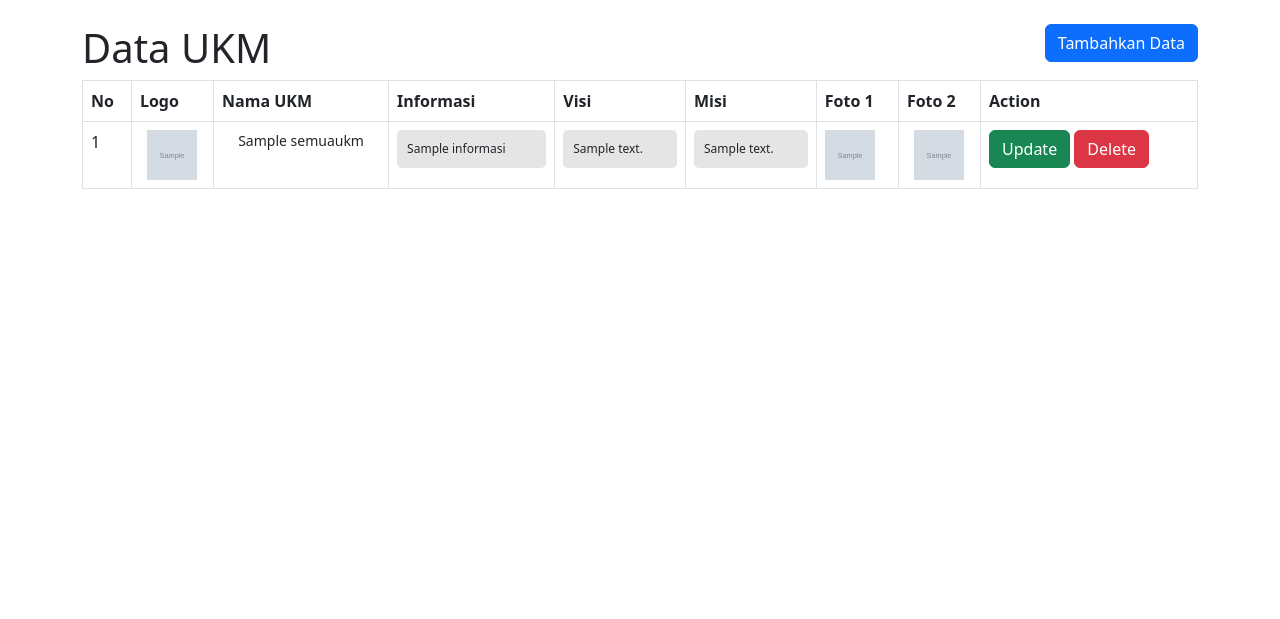
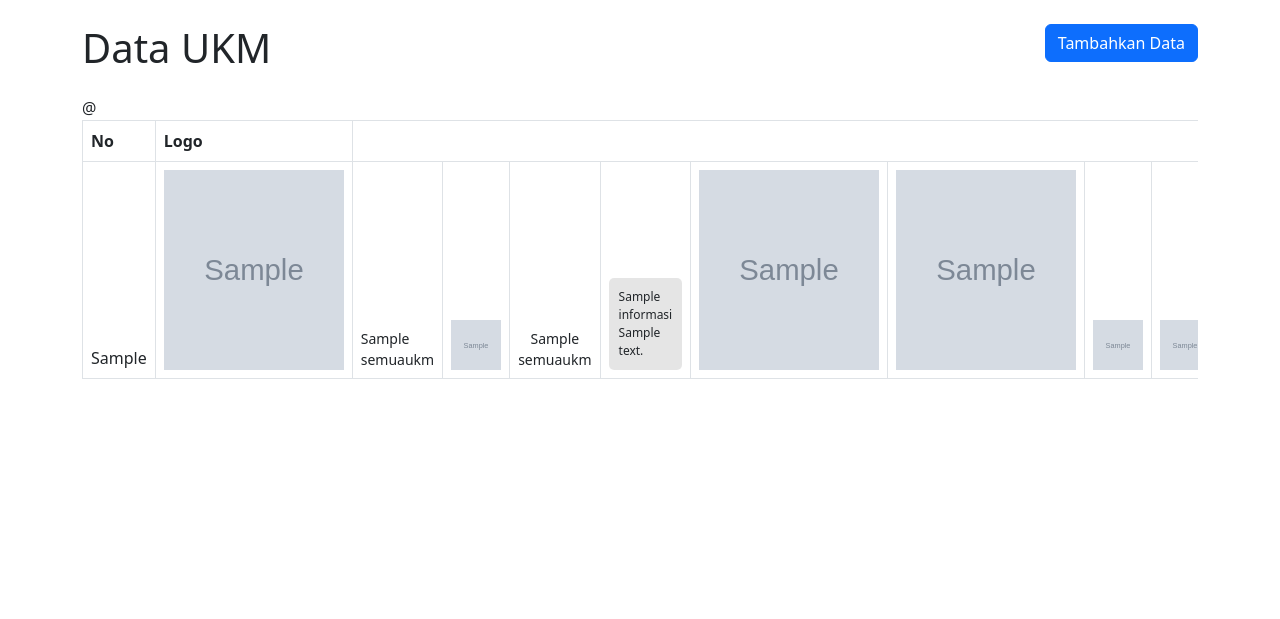
Before and after one commit to afp10202/Web-UKM-Polinela-CI4, a CodeIgniter 4 app: template app/Views/ukm.php in a window 1280 px wide. Shown: the part 56-675 px from the top of the page. Run offline with PHP 8.4 and a stand-in for CodeIgniter, Linux system fonts and the light colour scheme; the template is opened without the code that fills it: most values are stand-ins (such as "Sample title", 1, 10 or a date in 2020); grey boxes marked "Sample" are stand-in pictures; some libraries are stand-ins or nearby versions.

Commit message:
Update ukm.php

```diff
--- a/app/Views/ukm.php
+++ b/app/Views/ukm.php
@@ -13,25 +13,19 @@
         </div>
     </div>
     <div class="table-responsive">
+        <table class="table">
+            <thead>
         <table class="table table-bordered">
             <thead class="thead-dark">
                 <tr>
                     <th scope="col">No</th>
                     <th scope="col">Logo</th>
-                    <th scope="col">Nama UKM</th>
-                    <th scope="col">Informasi</th>
-                    <th scope="col">Visi</th>
-                    <th scope="col">Misi</th>
-                    <th scope="col">Foto 1</th>
-                    <th scope="col">Foto 2</th>
-                    <th scope="col">Action</th>
-                </tr>
-            </thead>
-            <tbody>
-                <?php $i = 1;
-                foreach ($semuaukm as $ukm) : ?>
+@
+                <?php foreach ($semuaukm as $ukm) : ?>
                     <tr>
                         <td><?= $i++; ?></td>
+                        <td><img src="/assets/foto/<?= $ukm['logo_ukm'] ?>" alt="Logo UKM"  style="display: block; margin: 0 auto; text-align: center; width: 180px; height: 200px;"></td>
+                        <td style='font-size: 14px;'><?= $ukm['nama_ukm'] ?></td>
                         <td style="text-align: center;">
                         <img src="/assets/foto/<?= $ukm['logo_ukm'] ?>" alt="Logo UKM"   style="width: 50px; height: 50px; display: block; margin: 0 auto;" data-bs-toggle="modal" data-bs-target="#logoModal<?= $ukm['id_ukm'] ?>">
                         <!--Modal-->
@@ -49,18 +43,11 @@
                         <td>
                             <div class="scrollable">
                                 <p><?= $ukm['informasi'] ?></p>
-                            </div>
-                        </td>
-                        <td>
-                            <div class="scrollable">
-                                <p><?= $ukm['visi'] ?></p>
-                            </div>
-                        </td>
-                        <td>
-                            <div class="scrollable">
                                 <p><?= $ukm['misi'] ?></p>
                             </div>
                         </td>
+                        <td><img src="/assets/foto/<?= $ukm['foto_satu'] ?>"  alt="Foto 1" style="display: block; margin: 0 auto; text-align: center; width: 180px; height: 200px;" ></td>
+                        <td><img src="/assets/foto/<?= $ukm['foto_dua'] ?>" alt="Foto 2" style="display: block; margin: 0 auto; text-align: center; width: 180px; height: 200px;"></td>
                         <td style="text-align:center;">
                         <img src="/assets/foto/<?= $ukm['foto_satu'] ?>"  alt="Foto 1" style="width: 50px; height: 50px; display: block; margin: 0" auto; data-bs-toggle="modal" data-bs-target="#fotoSatuModal<?= $ukm['id_ukm'] ?>">
                         <!-- Modal -->
```
